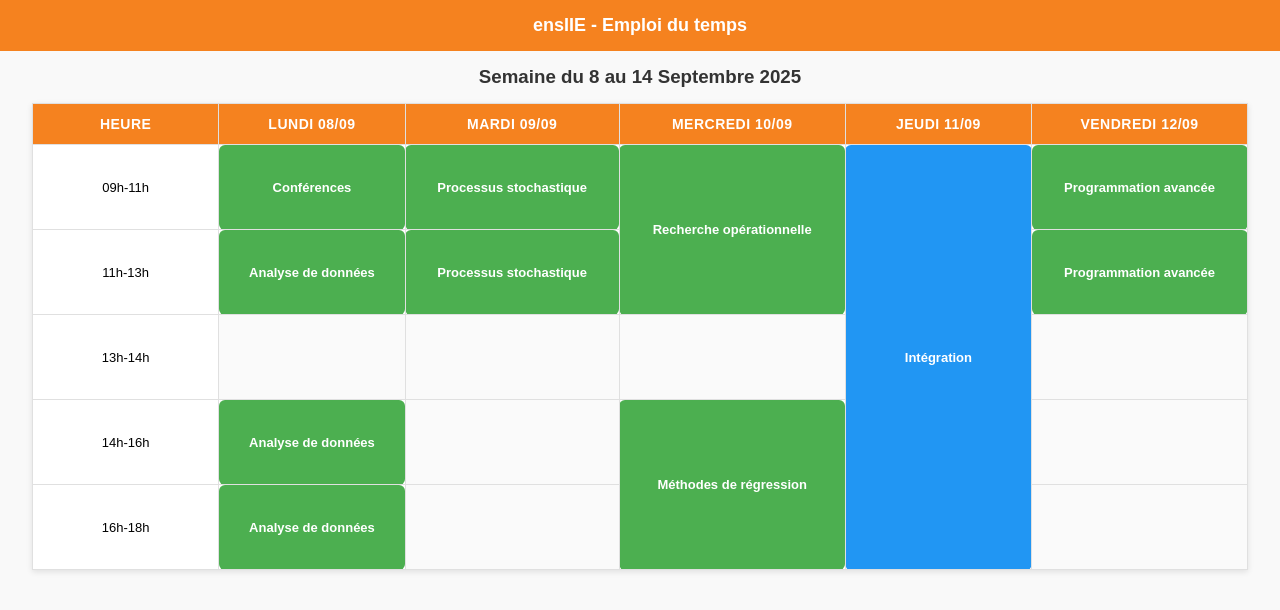
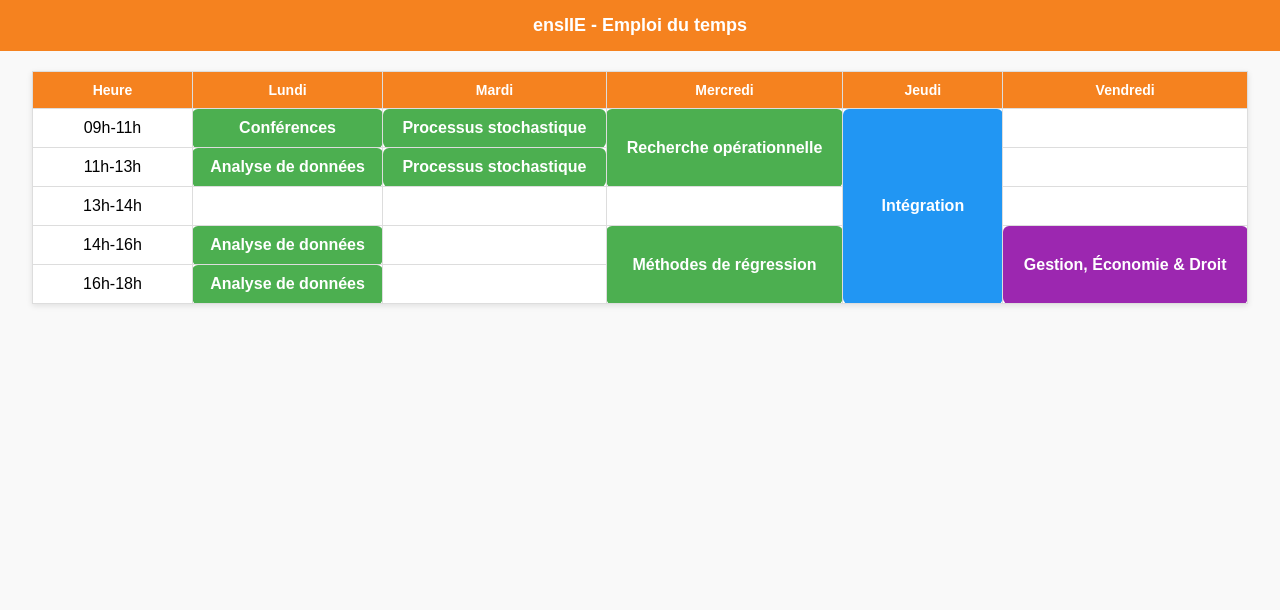
Before and after one commit to mohafidiw-dot/aurionweb, a plain HTML site: page edt.html in a window 1280 px wide. Drawn offline with Linux system fonts and the light colour scheme.

Commit message:
Update edt.html

```diff
--- a/edt.html
+++ b/edt.html
@@ -7,10 +7,8 @@
     body {
       font-family: Arial, sans-serif;
       margin: 0;
-            padding: 0;
       background: #f9f9f9;
     }
-
     header {
       background: #f5821f;
       color: white;
@@ -19,73 +17,57 @@
       font-weight: bold;
       text-align: center;
     }
-
-        h3 {
-            text-align: center;
-            margin: 15px 0;
-            color: #333;
-        }
-
     table {
       width: 95%;
-            margin: auto;
+      margin: 20px auto;
       border-collapse: collapse;
       text-align: center;
       box-shadow: 0 2px 6px rgba(0,0,0,0.1);
       background: white;
     }
-
     th, td {
-            border: 1px solid #e0e0e0;
-            padding: 12px;
+      border: 1px solid #ddd;
+      padding: 10px;
       min-width: 120px;
     }
-
     th {
       background: #f5821f;
       color: white;
       font-size: 14px;
-            text-transform: uppercase;
-            letter-spacing: 0.5px;
     }
-
-        td {
-            height: 60px;
-            font-size: 13px;
-        }
-
     .cours {
       background: #4caf50;
       color: white;
       font-weight: bold;
       border-radius: 6px;
-            padding: 8px;
+      padding: 6px;
     }
-
-        .empty {
-            background: #fafafa;
-        }
-
     .integration {
       background: #2196f3;
       color: white;
       font-weight: bold;
       border-radius: 6px;
-            padding: 8px;
+      padding: 6px;
+    }
+    .gestion {
+      background: #9c27b0;
+      color: white;
+      font-weight: bold;
+      border-radius: 6px;
+      padding: 6px;
     }
   </style>
 </head>
 <body>
   <header>ensIIE - Emploi du temps</header>
-    <h3>Semaine du 8 au 14 Septembre 2025</h3>
   <table>
     <tr>
       <th>Heure</th>
-            <th>Lundi 08/09</th>
-            <th>Mardi 09/09</th>
-            <th>Mercredi 10/09</th>
-            <th>Jeudi 11/09</th>
-            <th>Vendredi 12/09</th>
+      <th>Lundi</th>
+      <th>Mardi</th>
+      <th>Mercredi</th>
+      <th>Jeudi</th>
+      <th>Vendredi</th>
     </tr>
     <tr>
       <td>09h-11h</td>
@@ -93,33 +75,32 @@
       <td class="cours">Processus stochastique</td>
       <td rowspan="2" class="cours">Recherche opérationnelle</td>
       <td rowspan="5" class="integration">Intégration</td>
-            <td class="cours">Programmation avancée</td>
+      <td></td>
     </tr>
     <tr>
       <td>11h-13h</td>
       <td class="cours">Analyse de données</td>
       <td class="cours">Processus stochastique</td>
-            <td class="cours">Programmation avancée</td>
+      <td></td>
     </tr>
     <tr>
       <td>13h-14h</td>
-            <td class="empty"></td>
-            <td class="empty"></td>
-            <td class="empty"></td>
-            <td class="empty"></td>
+      <td></td>
+      <td></td>
+      <td></td>
+      <td></td>
     </tr>
     <tr>
       <td>14h-16h</td>
       <td class="cours">Analyse de données</td>
-            <td class="empty"></td>
+      <td></td>
       <td rowspan="2" class="cours">Méthodes de régression</td>
-            <td class="empty"></td>
+      <td rowspan="2" class="gestion">Gestion, Économie & Droit</td>
     </tr>
     <tr>
       <td>16h-18h</td>
       <td class="cours">Analyse de données</td>
-            <td class="empty"></td>
-            <td class="empty"></td>
+      <td></td>
     </tr>
   </table>
 </body>
```
Lines whose indentation alone changed are shown as unchanged.
